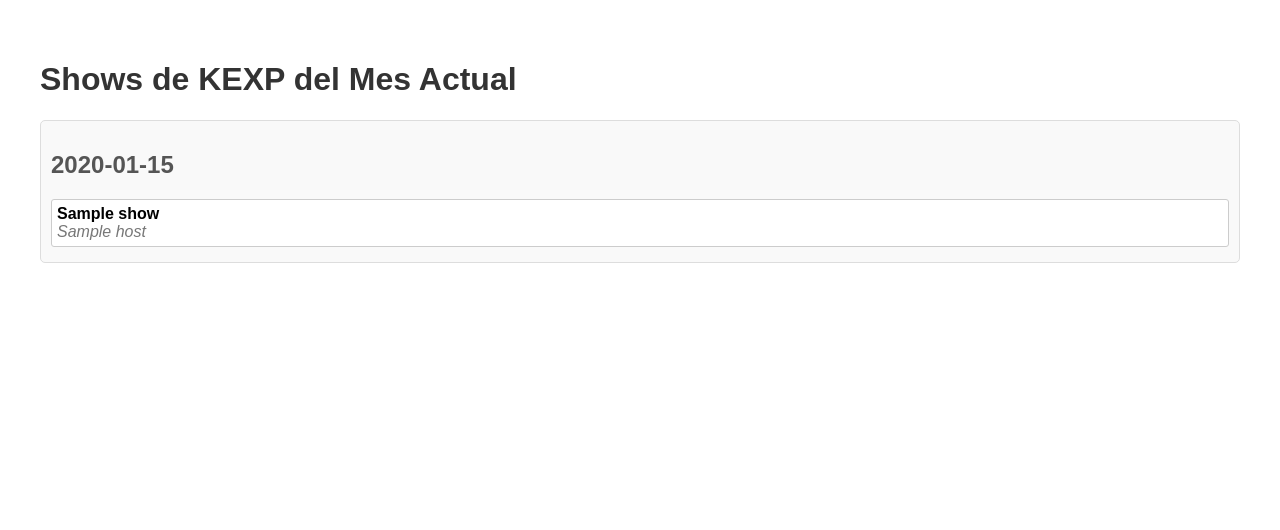
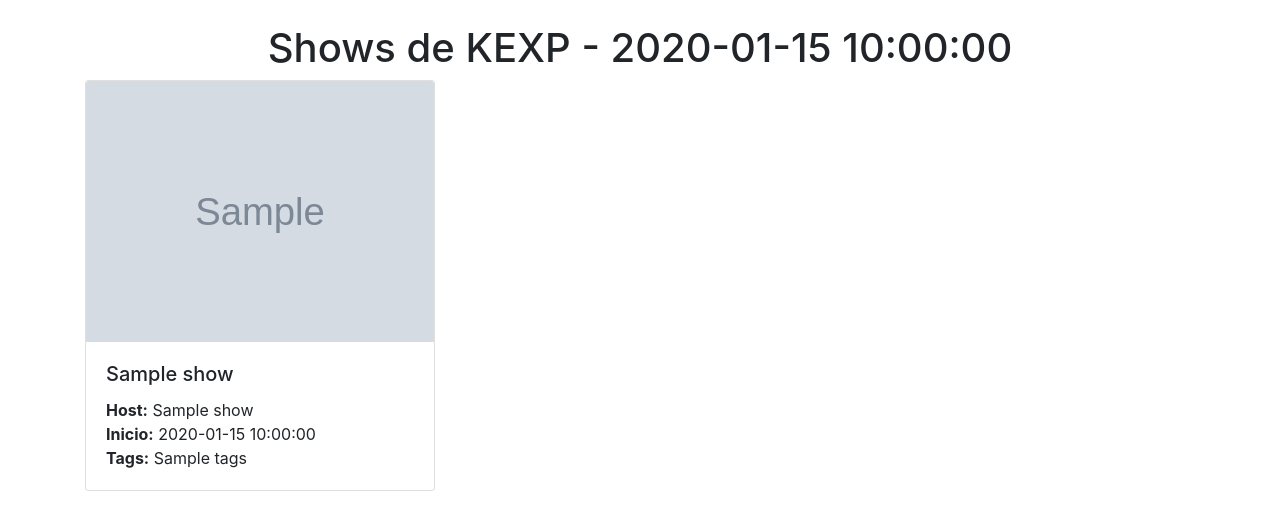
Before and after one commit to darioaxel/KEXP-Shows-Downloader, a Flask app: template templates/index.html in a window 1280 px wide. Shown: the top 530 px of the page. Run offline with Flask 3, Linux system fonts and the light colour scheme; the template is opened without the code that fills it: most values are stand-ins (such as "Sample title", 1, 10 or a date in 2020); grey boxes marked "Sample" are stand-in pictures; some libraries are stand-ins or nearby versions.

Commit message:
funciona!!

```diff
--- a/app.py
+++ b/app.py
@@ -6,49 +6,57 @@ app = Flask(__name__)
 
 @app.route('/')
 def index():
-    shows_by_date = get_shows_for_current_month()
-    return render_template('index.html', shows_by_date=shows_by_date)
+    # Definimos la fecha para la que queremos obtener los shows (15 de octubre en tu caso)
+    target_date = datetime(2024, 10, 15)
+    shows = get_shows_by_date(target_date)
 
-def get_shows_for_current_month():
-    # Obtener el mes actual y el año
-    now = datetime.now()
-    month = now.month
-    year = now.year
+    # Convertimos la fecha a una cadena para el uso en el template
+    formatted_date = target_date.date().strftime('%Y-%m-%d')
 
-    # Calcular el primer y último día del mes
-    first_day = datetime(year, month, 1)
-    if month == 12:  # Si es diciembre, el próximo mes es enero del siguiente año
-        last_day = datetime(year + 1, 1, 1) - timedelta(days=1)
-    else:
-        last_day = datetime(year, month + 1, 1) - timedelta(days=1)
-
-    shows_by_date = {}
-
-    # Iterar por cada día del mes
-    current_day = first_day
-    while current_day <= last_day:
-        shows = get_shows_by_date(current_day)
-        if shows:
-            shows_by_date[current_day.date()] = shows
-        current_day += timedelta(days=1)
-
-    return shows_by_date
+    # Renderizamos el template y pasamos los shows filtrados
+    return render_template('index.html', shows=shows, formatted_date=formatted_date)
 
 def get_shows_by_date(date):
-    # Convertir la fecha a un formato adecuado para la API
-    date_str = date.strftime('%Y-%m-%dT10:00:00.000Z')  # Formato ISO 8601
-    url = f'https://api.kexp.org/v2/shows/?expand=hosts&start_time_after={date_str}&limit=200'
+    # Usamos el día anterior para el start_time_after
+    day_before = date - timedelta(days=1)
+    start_time = day_before.strftime('%Y-%m-%dT00:00:00.000Z')
 
-    # Imprimir la URL de la API en la consola
+    # Llamada a la API para obtener los shows
+    url = f'https://api.kexp.org/v2/shows/?expand=hosts&start_time_after={start_time}&limit=1050'
     print(f'Llamando a la API: {url}')
 
     response = requests.get(url)
 
     if response.status_code == 200:
         json_response = response.json()
-        if '_embedded' in json_response:
-            return json_response['_embedded']['shows']
-    return []
+
+        # Imprimimos el JSON completo para depuración
+        print("Respuesta completa de la API:")
+        print(json_response['results'])
+        print('START TIME')
+        print(start_time)
+        print(date)
+        # Filtramos los shows que coinciden con la fecha deseada
+        shows_filtered = []
+        if 'results' in json_response:
+            for show in json_response['results']:
+                show_start_time = datetime.strptime(show['start_time'], '%Y-%m-%dT%H:%M:%S%z')
+                print(show_start_time)
+                # Si el show es del día deseado (15 de octubre en este caso)
+                if show_start_time.date() == date.date():
+                    print(f"Show encontrado para {date.date()}: {show['program_name']} - {show['host_names'][0] if show['host_names'] else 'Desconocido'}")
+                    shows_filtered.append({
+                        'program_name': show['program_name'],
+                        'host_name': show['host_names'][0] if show['host_names'] else 'Desconocido',
+                        'start_time': show_start_time.strftime('%Y-%m-%d %H:%M:%S'),
+                        'tags': show['program_tags'] if show['program_tags'] else 'Sin tags',
+                        'image_uri': show['image_uri']
+                    })
+
+        return shows_filtered
+    else:
+        print(f"Error al llamar a la API: {response.status_code}")
+        return []
 
 if __name__ == '__main__':
     app.run(debug=True)
--- a/templates/index.html
+++ b/templates/index.html
@@ -4,57 +4,34 @@
     <meta charset="UTF-8">
     <meta name="viewport" content="width=device-width, initial-scale=1.0">
     <title>Shows de KEXP</title>
-    <style>
-        body {
-            font-family: Arial, sans-serif;
-            margin: 20px;
-            padding: 20px;
-        }
-        h1 {
-            color: #333;
-        }
-        h2 {
-            color: #555;
-        }
-        .day {
-            margin-bottom: 20px;
-            border: 1px solid #ddd;
-            padding: 10px;
-            border-radius: 5px;
-            background-color: #f9f9f9;
-        }
-        .show {
-            margin: 5px 0;
-            padding: 5px;
-            border: 1px solid #ccc;
-            border-radius: 3px;
-            background-color: #fff;
-        }
-        .hosts {
-            font-style: italic;
-            color: #777;
-        }
-    </style>
+    <link rel="stylesheet" href="https://stackpath.bootstrapcdn.com/bootstrap/4.5.2/css/bootstrap.min.css">
 </head>
 <body>
-    <h1>Shows de KEXP del Mes Actual</h1>
+    <div class="container mt-4">
+        <h1 class="text-center">Shows de KEXP - {{ formatted_date }}</h1>
 
-    {% for date, shows in shows_by_date.items() %}
-        <div class="day">
-            <h2>{{ date }}</h2>
+        <div class="row">
             {% for show in shows %}
-                <div class="show">
-                    <strong>{{ show.name }}</strong>
-                    <div class="hosts">
-                        {% for host in show._embedded.hosts %}
-                            {{ host.name }}{% if not loop.last %}, {% endif %}
-                        {% endfor %}
+                <div class="col-md-4">
+                    <div class="card mb-4">
+                        <img class="card-img-top" src="{{ show.image_uri }}" alt="Imagen del programa">
+                        <div class="card-body">
+                            <h5 class="card-title">{{ show.program_name }}</h5>
+                            <p class="card-text">
+                                <strong>Host:</strong> {{ show.host_name }}<br>
+                                <strong>Inicio:</strong> {{ show.start_time }}<br>
+                                <strong>Tags:</strong> {{ show.tags }}
+                            </p>
+                        </div>
                     </div>
                 </div>
+            {% else %}
+                <p>No hay shows disponibles para esta fecha.</p>
             {% endfor %}
         </div>
-    {% else %}
-        <p>No hay shows disponibles para este mes.</p>
-    {% endfor %}
+    </div>
+
+    <script src="https://code.jquery.com/jquery-3.5.1.slim.min.js"></script>
+    <script src="https://cdn.jsdelivr.net/npm/bootstrap@4.5.2/dist/js/bootstrap.bundle.min.js"></script>
 </body>
 </html>
```
